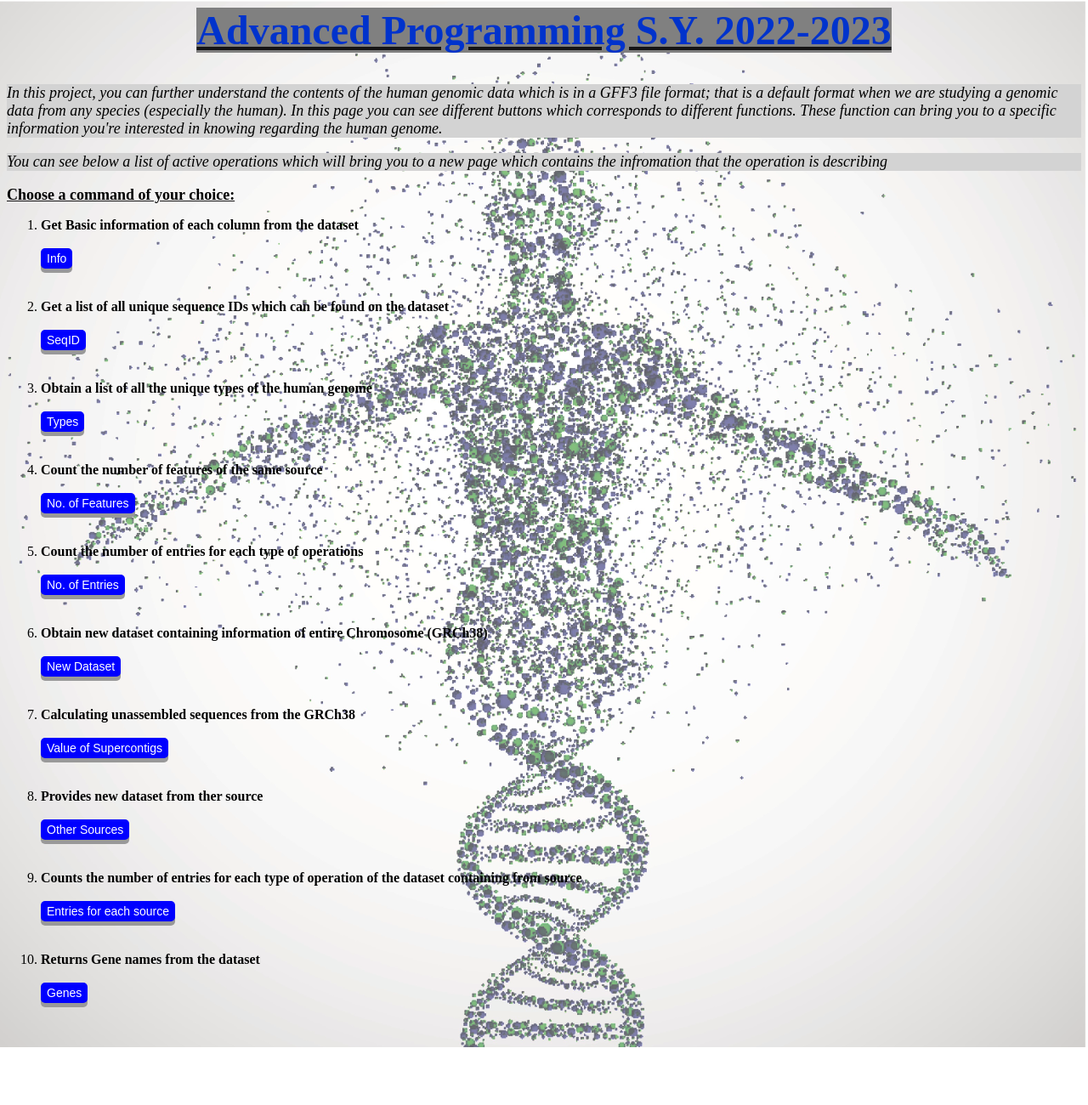
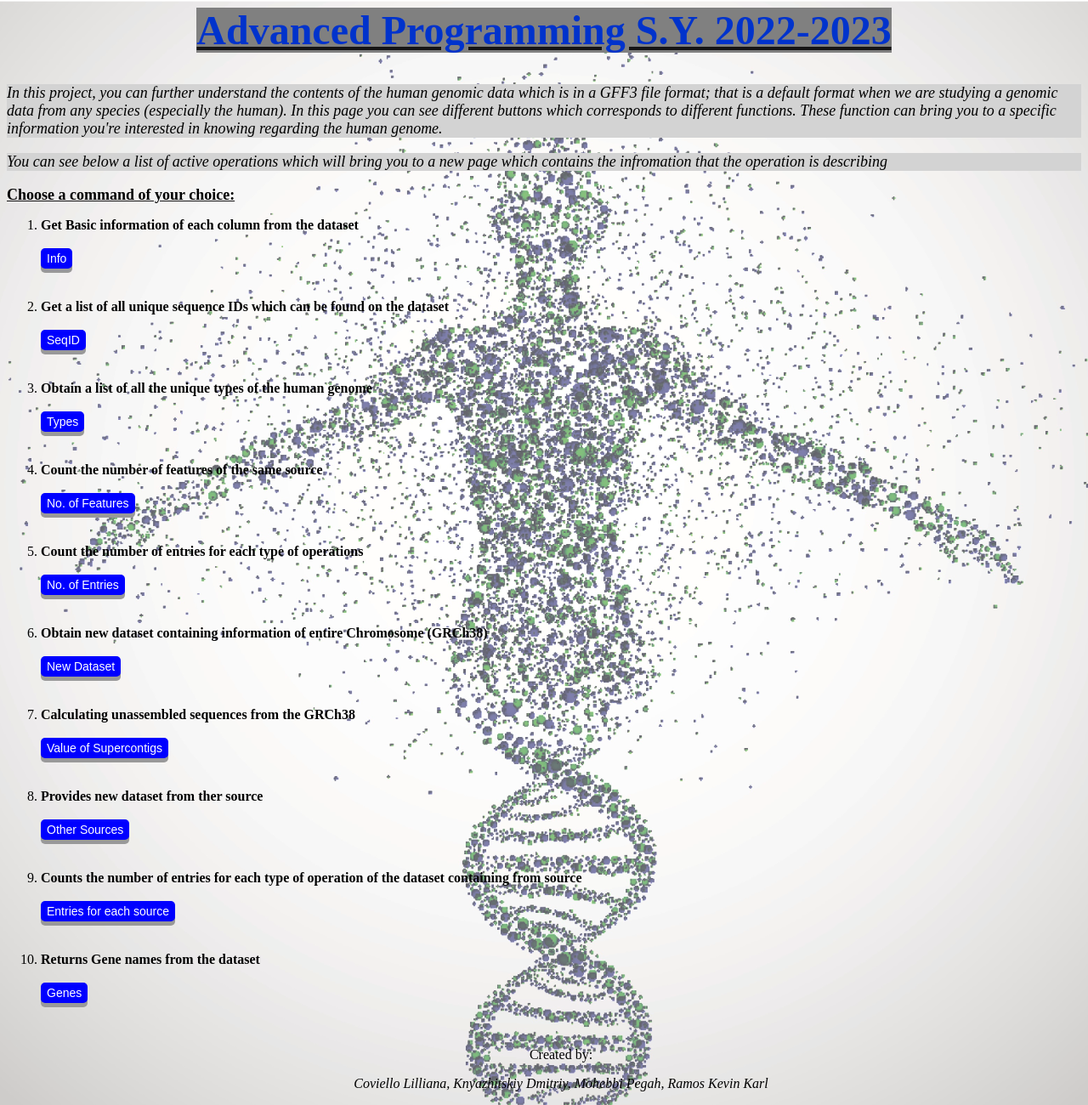
Before and after one commit to kevR27/Exam_AP, a Flask app: page / in a window 1280 px wide. Shown: the whole page at 85% size. Before the commit the page ends 1232 px from the top, so only its background shows below. Run offline with Flask 2, Linux system fonts and the light colour scheme; parts of the project's set-up code (start-up, migrations or seed data) failed here and were passed over.

Commit message:
Add files via upload

```diff
--- a/templates/homepage.html
+++ b/templates/homepage.html
@@ -127,5 +127,10 @@ body{
     </form>
     <br></br>
 
+
+    <center><footer>
+      <p>Created by:</p>
+      <p><em>Coviello Lilliana, Knyazhitskiy Dmitriy, Mohebbi Pegah, Ramos Kevin Karl</em></p>
+    </center></footer>
 </body>
 </html>
```
